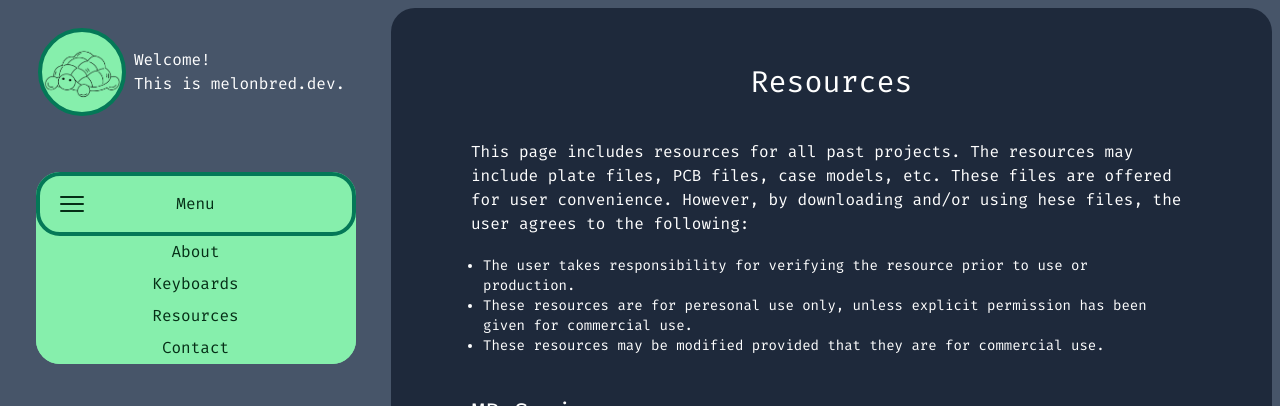
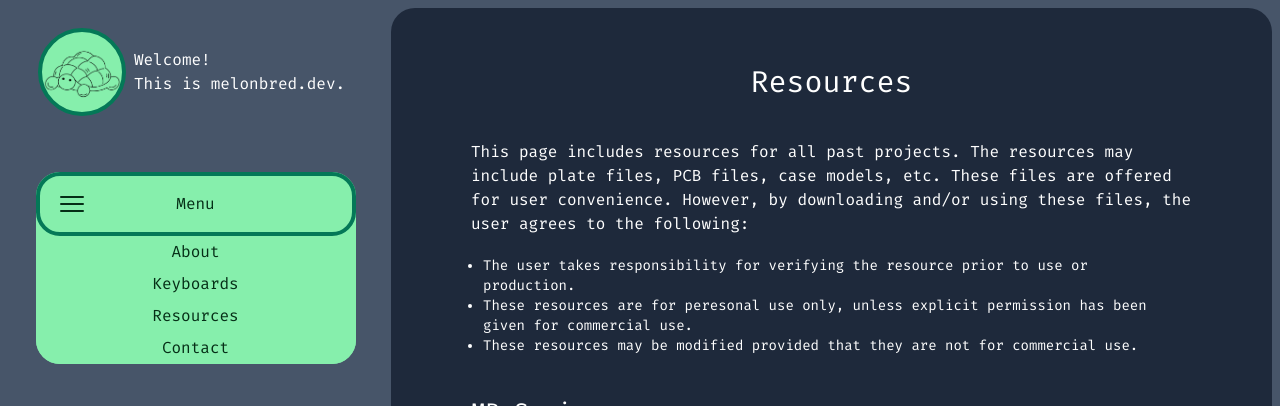
Before and after one commit to melonbred/personal-website, a Next.js app: page /resources in a window 1280 px wide. Shown: the top 406 px of the page. Built offline with nearby package versions, Linux system fonts and the light colour scheme.

Commit message:
Fixed spelling.

```diff
--- a/src/app/(content)/keyboards/griffin/page.tsx
+++ b/src/app/(content)/keyboards/griffin/page.tsx
@@ -113,7 +113,7 @@ export default function Griffin() {
               <a
                 href="https://github.com/dededecline/SST60"
                 target="_blank"
-                className="underline"
+                className="underline hover:decoration-emerald-400/80 hover:decoration-4"
               >
                 SST60 PCB
               </a>{" "}
@@ -123,7 +123,7 @@ export default function Griffin() {
               or H60.
             </p>
             <p className="pt-5">
-              USB connectivity is made possible with Unified S1 USB-C
+              USB-C connectivity is made possible with Unified S1 USB-C
               daughterboard providing ESD protection, overcurrent protection,
               overvoltage protection, shielding noise decoupling, and
               single-path grounding to chassis functionality.
--- a/src/app/(content)/resources/page.tsx
+++ b/src/app/(content)/resources/page.tsx
@@ -9,7 +9,7 @@ export default function Resources() {
             This page includes resources for all past projects. The resources
             may include plate files, PCB files, case models, etc. These files
             are offered for user convenience. However, by downloading and/or
-            using hese files, the user agrees to the following:
+            using these files, the user agrees to the following:
           </p>
           <ul className="list-disc">
             <div className="mx-3 text-sm">
@@ -22,7 +22,7 @@ export default function Resources() {
                 permission has been given for commercial use.
               </li>
               <li>
-                These resources may be modified provided that they are for
+                These resources may be modified provided that they are not for
                 commercial use.
               </li>
             </div>
```
